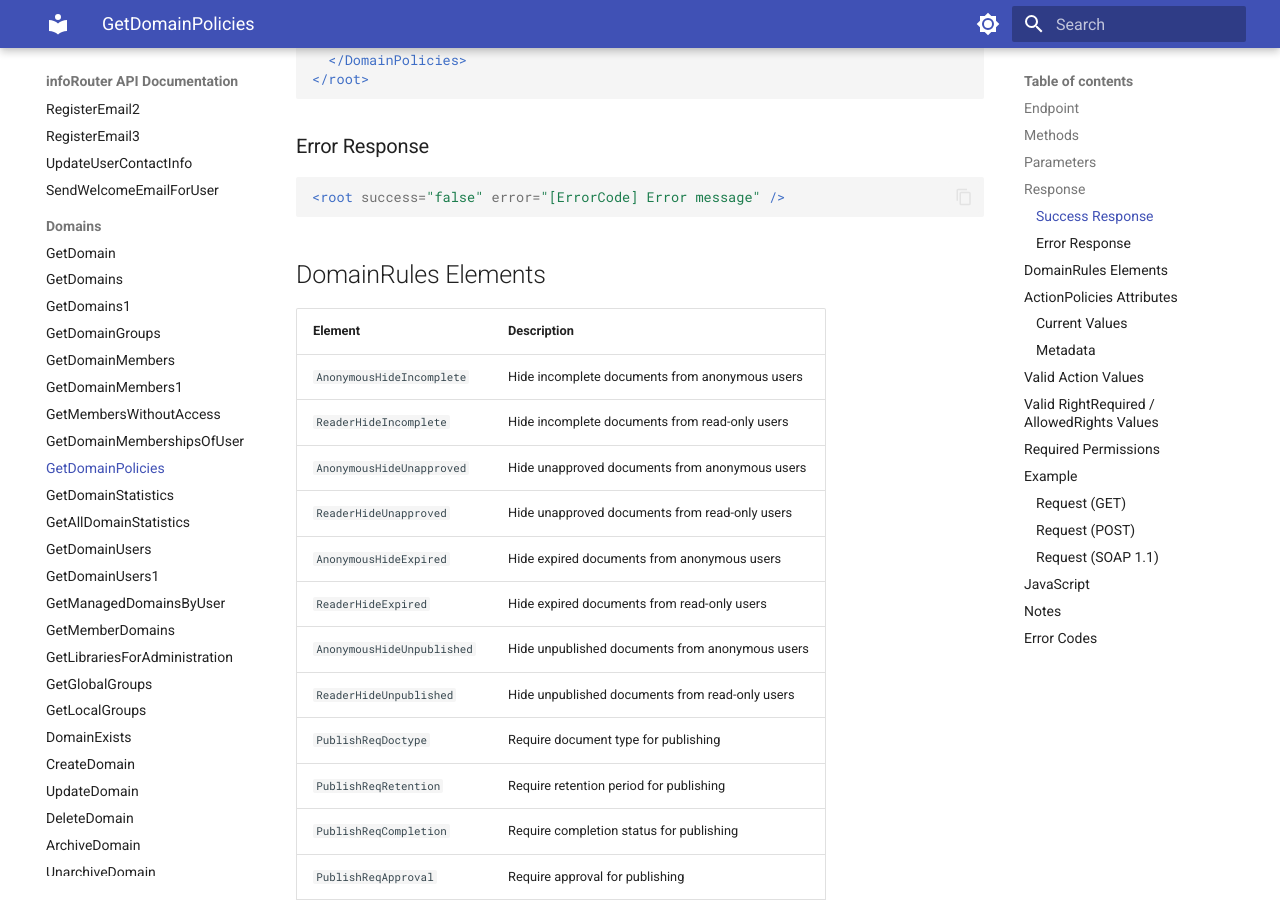
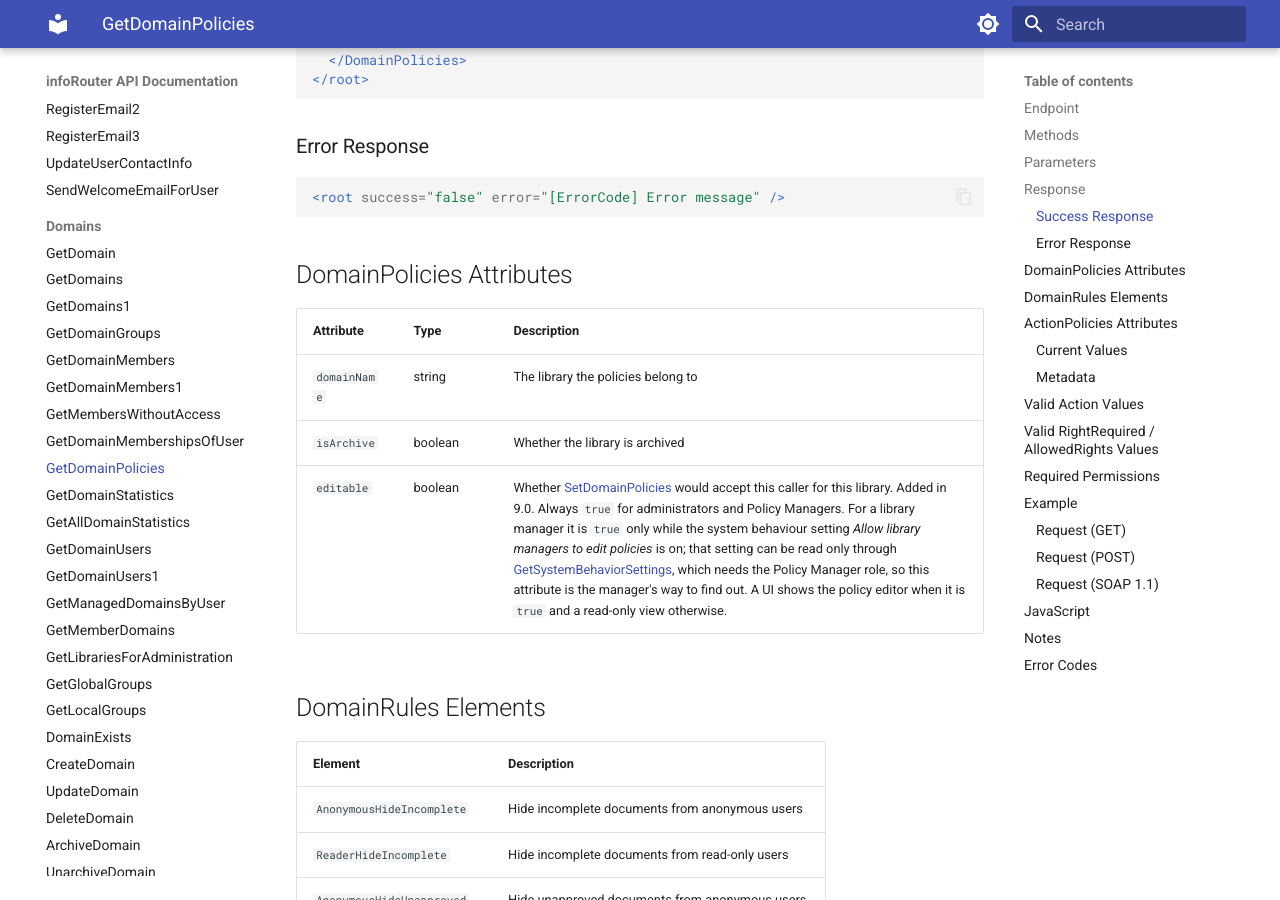
Before and after one commit to inforouter/apidocs, an MkDocs documentation site: the page built from docs/GetDomainPolicies.md, in a window 1280 px wide and 900 px high, scrolled down 1575 px. Built offline with MkDocs 1.6.1 and Material for MkDocs 9.7.7, drawn with Linux system fonts in a browser that asks for light colours; some of the changed text lies outside the part shown.

Commit message:
GetDomainPolicies: the editable attribute, and why a library manager needs it
Co-Authored-By: Claude Fable 5.1 <noreply@anthropic.com>

````diff
--- a/docs/GetDomainPolicies.md
+++ b/docs/GetDomainPolicies.md
@@ -27,7 +27,7 @@ Gets the policies and domain rules for a domain/library, including per-policy me
 
 ```xml
 <root success="true">
-  <DomainPolicies domainName="MyLibrary" isArchive="false">
+  <DomainPolicies domainName="MyLibrary" isArchive="false" editable="true">
     <DomainRules>
       <AnonymousHideIncomplete>false</AnonymousHideIncomplete>
       <ReaderHideIncomplete>false</ReaderHideIncomplete>
@@ -68,6 +68,14 @@ Gets the policies and domain rules for a domain/library, including per-policy me
 ```xml
 <root success="false" error="[ErrorCode] Error message" />
 ```
+
+## DomainPolicies Attributes
+
+| Attribute | Type | Description |
+|-----------|------|-------------|
+| `domainName` | string | The library the policies belong to |
+| `isArchive` | boolean | Whether the library is archived |
+| `editable` | boolean | Whether [SetDomainPolicies](SetDomainPolicies.md) would accept this caller for this library. Added in 9.0. Always `true` for administrators and Policy Managers. For a library manager it is `true` only while the system behaviour setting *Allow library managers to edit policies* is on; that setting can be read only through [GetSystemBehaviorSettings](GetSystemBehaviorSettings.md), which needs the Policy Manager role, so this attribute is the manager's way to find out. A UI shows the policy editor when it is `true` and a read-only view otherwise. |
 
 ## DomainRules Elements
 
@@ -187,6 +195,8 @@ Either of:
 
 Up to 8.7 reading needed the right to change, so a library manager could not read their own library's policies while the setting was off. Anyone else is refused with `4030`.
 
+Whether the caller may also *change* the policies is answered by the `editable` attribute, so a library manager does not have to try `SetDomainPolicies` and read the 4030 to find out.
+
 ## Example
 
 ### Request (GET)
````
Also changed, not shown: docs/LibraryManagersRole.md (+1 -1 lines), docs/PolicyManagersRole.md (+1 -1 lines), docs/SetDomainPolicies.md (+3 -1 lines).
